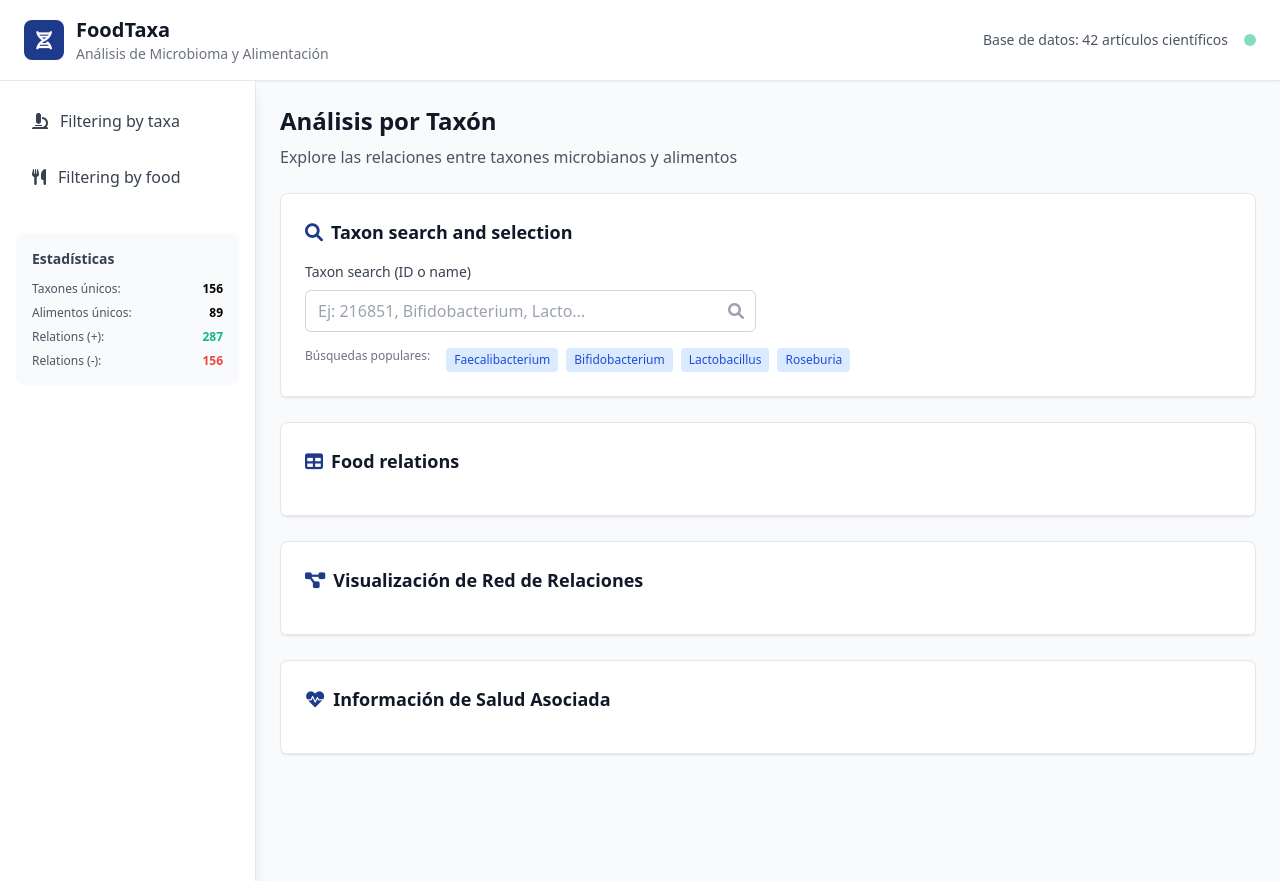
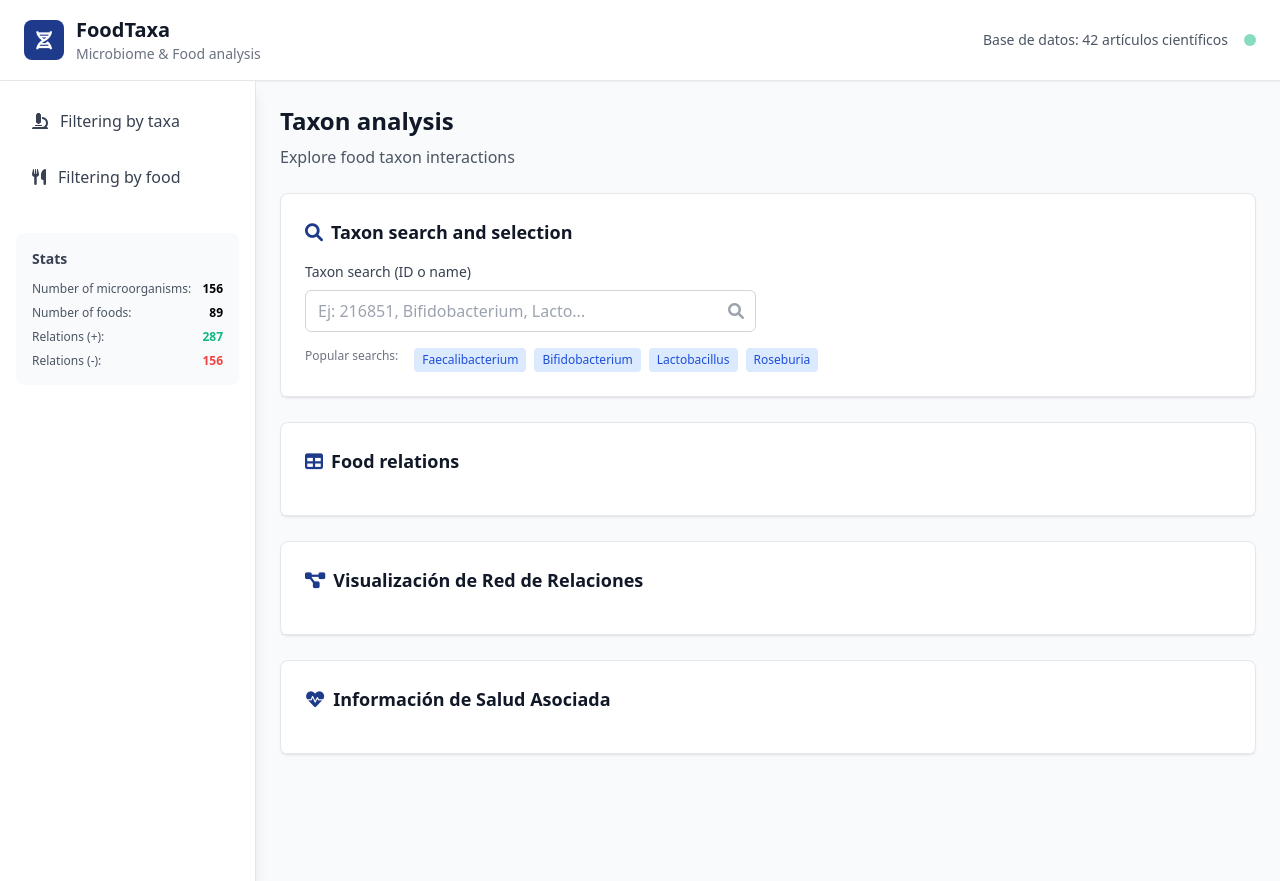
Before and after one commit to gabiG999/gabiG999.github.io, a plain HTML site: page index.html in a window 1280 px wide. Drawn offline with nearby package versions, Linux system fonts and the light colour scheme.

Commit message:
Update index.html

```diff
--- a/index.html
+++ b/index.html
@@ -57,7 +57,7 @@
                 </div>
                 <div>
                     <h1 class="text-xl font-bold text-gray-900">FoodTaxa</h1>
-                    <p class="text-sm text-gray-500">Análisis de Microbioma y Alimentación</p>
+                    <p class="text-sm text-gray-500">Microbiome & Food analysis</p>
                 </div>
             </div>
             <div class="flex items-center space-x-4">
@@ -86,14 +86,14 @@
 
                 <!-- Stats Section -->
                 <div class="mt-8 p-4 bg-gray-50 rounded-lg">
-                    <h3 class="text-sm font-semibold text-gray-700 mb-3">Estadísticas</h3>
+                    <h3 class="text-sm font-semibold text-gray-700 mb-3">Stats</h3>
                     <div class="space-y-2 text-xs">
                         <div class="flex justify-between">
-                            <span class="text-gray-600">Taxones únicos:</span>
+                            <span class="text-gray-600">Number of microorganisms:</span>
                             <span class="font-semibold">156</span>
                         </div>
                         <div class="flex justify-between">
-                            <span class="text-gray-600">Alimentos únicos:</span>
+                            <span class="text-gray-600">Number of foods:</span>
                             <span class="font-semibold">89</span>
                         </div>
                         <div class="flex justify-between">
@@ -115,8 +115,8 @@
             <div id="taxon-section" class="h-full overflow-y-auto scrollbar-thin">
                 <div class="p-6">
                     <div class="mb-6">
-                        <h2 class="text-2xl font-bold text-gray-900 mb-2">Análisis por Taxón</h2>
-                        <p class="text-gray-600">Explore las relaciones entre taxones microbianos y alimentos</p>
+                        <h2 class="text-2xl font-bold text-gray-900 mb-2">Taxon analysis</h2>
+                        <p class="text-gray-600">Explore food taxon interactions</p>
                     </div>
 
                     <!-- Módulo 1: Búsqueda y Selección de Taxón - VERSIÓN PREDICTIVA -->
@@ -168,7 +168,7 @@
 
                             <!-- Búsqueda reciente y sugerencias populares -->
                             <div class="mt-4 flex flex-wrap gap-2">
-                                <span class="text-xs text-gray-500 mr-2">Búsquedas populares:</span>
+                                <span class="text-xs text-gray-500 mr-2">Popular searchs:</span>
                                 <button onclick="selectTaxonFromTag('216851')" class="text-xs bg-blue-100 text-blue-700 px-2 py-1 rounded hover:bg-blue-200 transition-colors">
                                     Faecalibacterium
                                 </button>
@@ -2205,7 +2205,7 @@
         }
     }
 
-        // Funciones para análisis por taxón
+        // Funciones para Taxon analysis
         function loadTaxonData(taxonId) {
             const data = foodTaxaData[taxonId];
             if (!data) return;
```
